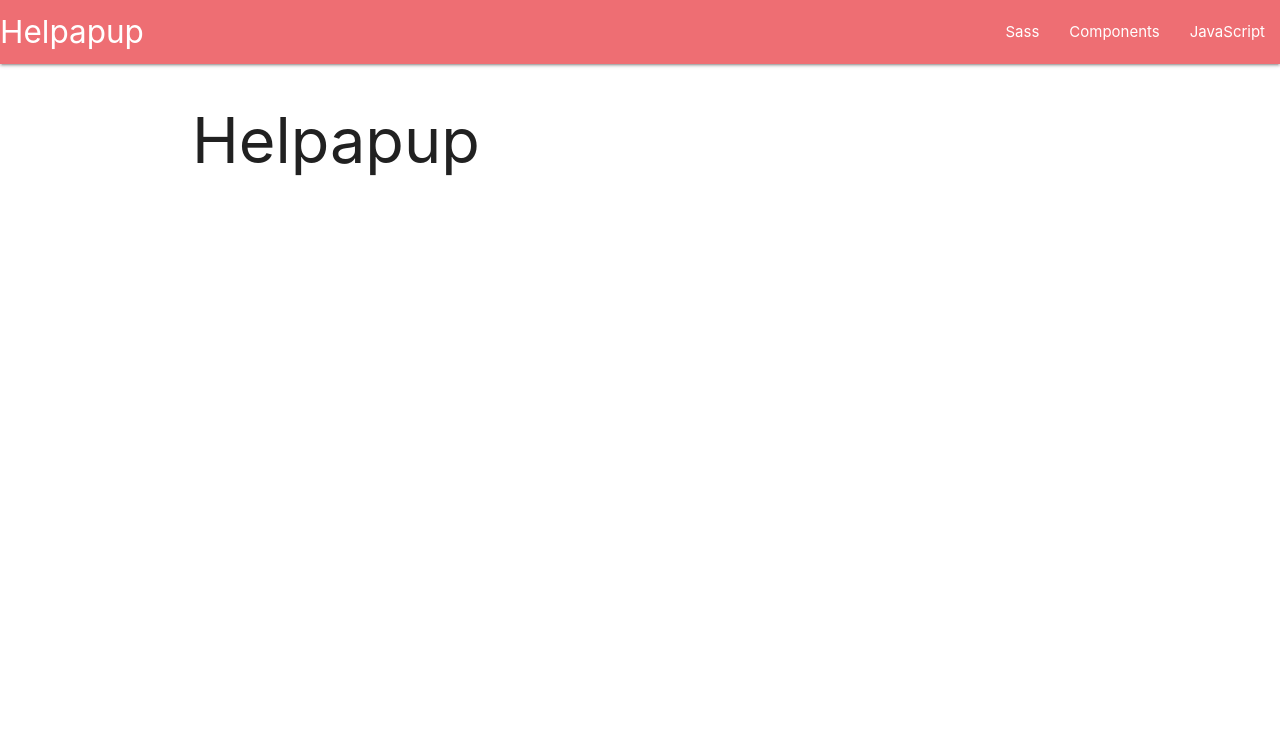
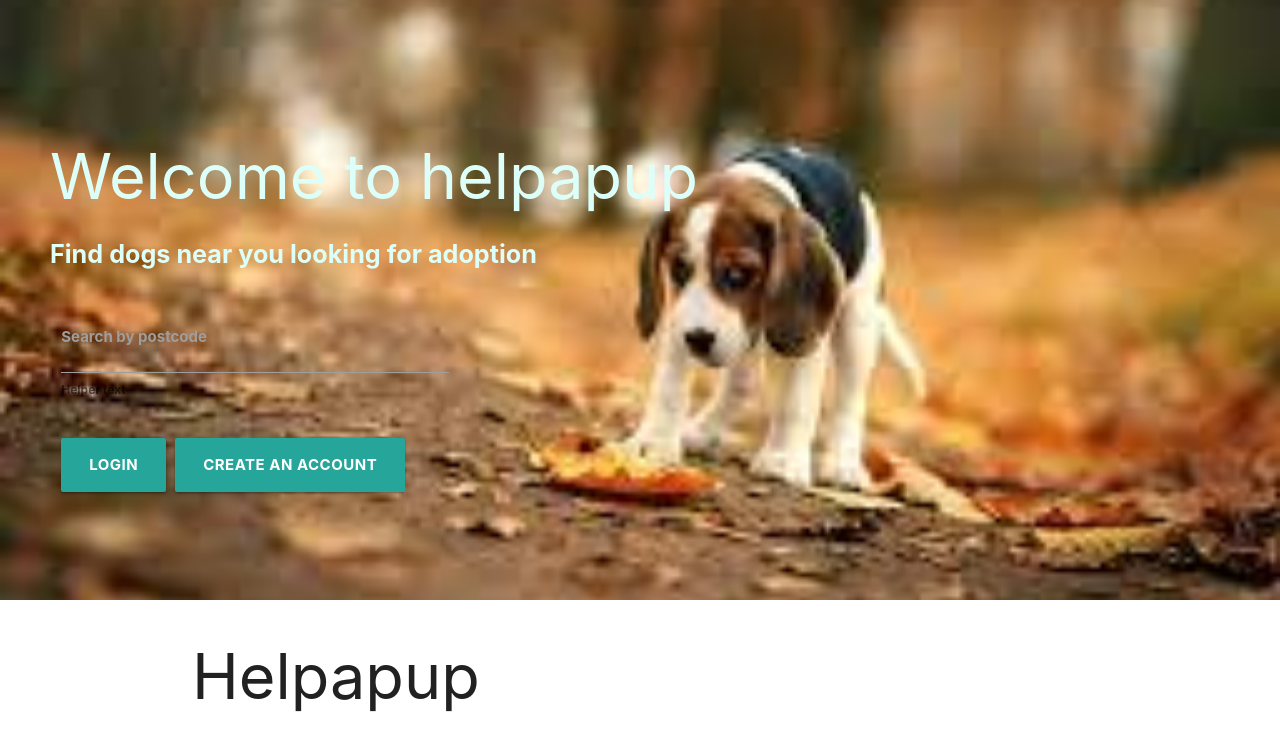
Before and after one commit to squadran2003/helpapup, a Django app: page / in a window 1280 px wide. Shown: the top 751 px of the page. Run offline with Django 5.2, Linux system fonts and the light colour scheme.

Commit message:
added a jumbotron

```diff
--- a/helpapup/assets/css/mystyles.css
+++ b/helpapup/assets/css/mystyles.css
@@ -1,2 +1,13 @@
-.container {
-  }
+.jumbotron{
+  background-image: url("../img/pups.jpeg");
+  background-size: cover;
+  background-position: center;
+  opacity: 1;
+  height: 600px;
+  color: #ddfff9;
+  font-size: 2.5em;
+  font-weight: bold;
+  padding-top: 100px;
+  padding-left: 50px;
+  min-width: 100%
+}
--- a/helpapup/templates/index.html
+++ b/helpapup/templates/index.html
@@ -8,18 +8,28 @@
     <title>Help a pup</title>
 </head>
 <body>
-    <nav>
-        <div class="nav-wrapper">
-          <a href="#" class="brand-logo">Helpapup</a>
-          <ul id="nav-mobile" class="right hide-on-med-and-down">
-            <li><a href="sass.html">Sass</a></li>
-            <li><a href="badges.html">Components</a></li>
-            <li><a href="collapsible.html">JavaScript</a></li>
-          </ul>
+  <!-- Jumbotron -->
+    <div class="container-fluid">
+        <div class="jumbotron">
+            <h1 class="header">Welcome to helpapup</h1>
+            <p class="flow-text">Find dogs near you looking for adoption</p>
+            <div class="row">
+                <form class="col s12">
+                  <div class="row">
+                    <div class="input-field col s4">
+                      <input id="search" type="text" class="validate">
+                      <label for="search">Search by postcode</label>
+                      <span class="helper-text" data-error="wrong" data-success="right">Helper text</span>
+                    </div>
+                  </div>
+                  <a class="waves-effect waves-light btn btn-large">Login</a>
+                  <a class="waves-effect waves-light btn btn-large">Create an account</a>
+                </form>
+              </div>
         </div>
-      </nav>
-    <div class="container">
-        <h1>Helpapup</h1>
+        <div class="container">
+            <h1>Helpapup</h1>
+        </div>
     </div>
    <script src="https://cdnjs.cloudflare.com/ajax/libs/materialize/1.0.0/js/materialize.min.js"></script>
 </body>
```
Also changed, not shown: helpapup/assets/img/pups.jpeg (added).
